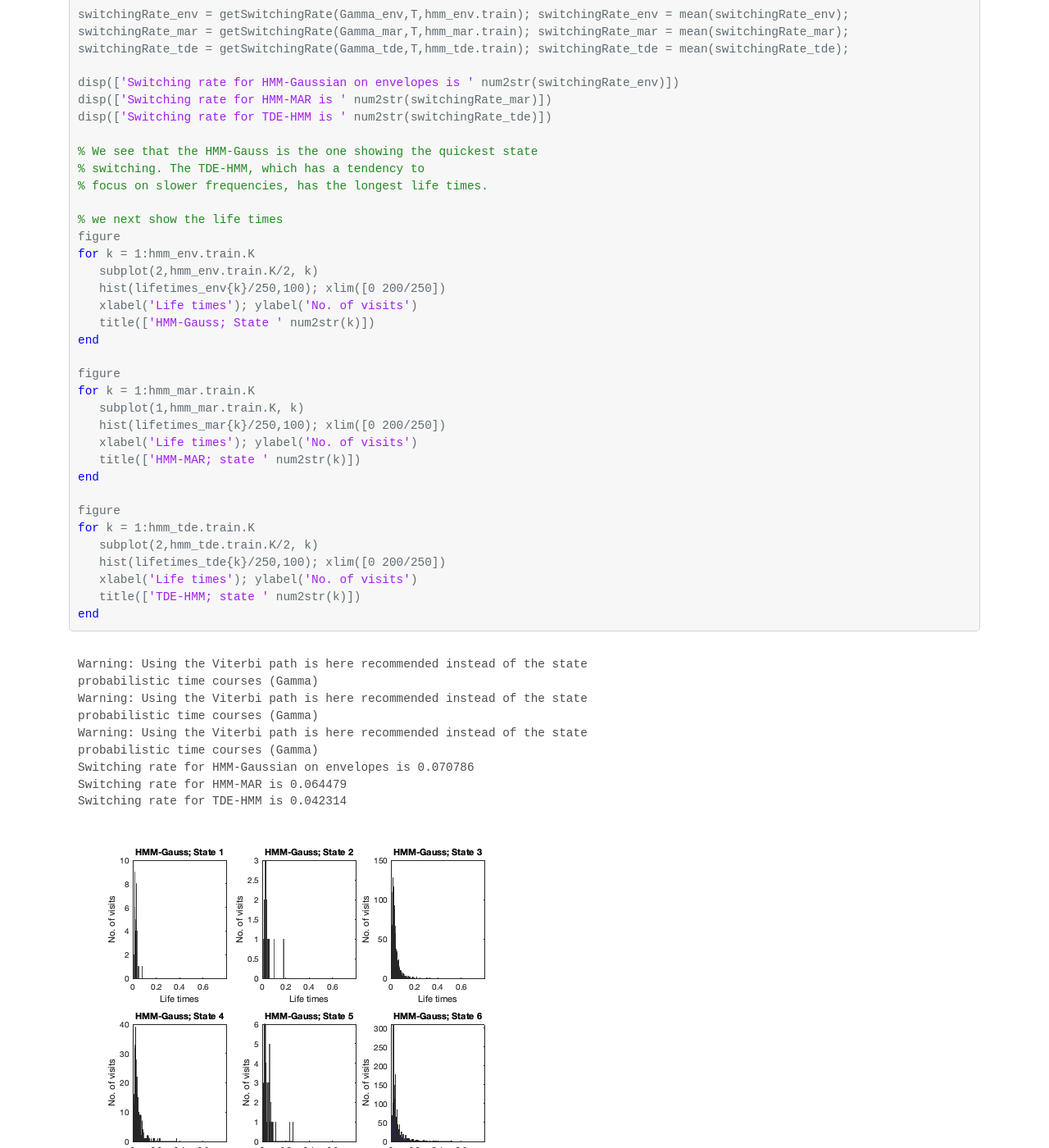
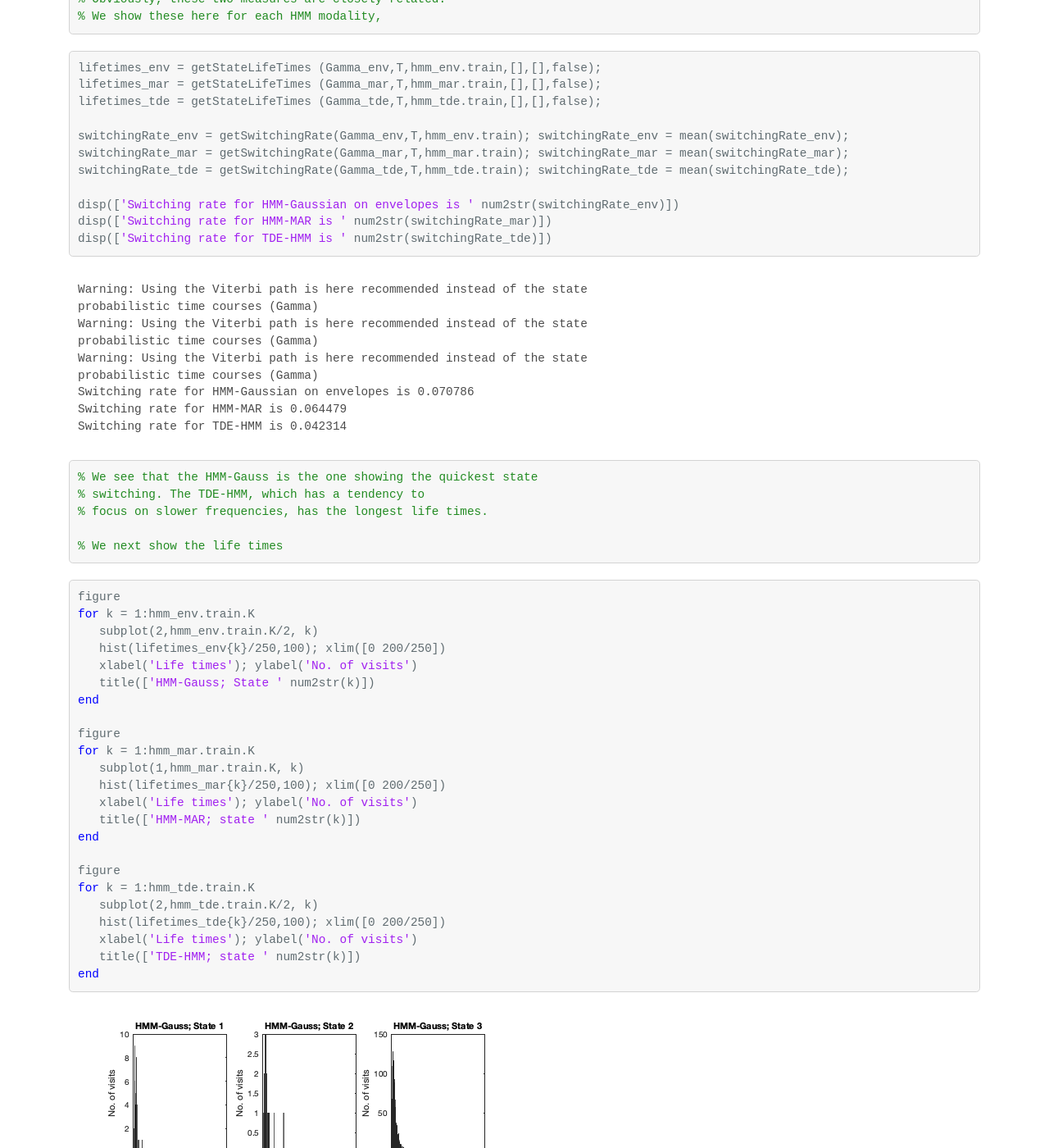
Before and after one commit to OHBA-analysis/osl-docs, a Jekyll site: the page built from matlab/osl_example_hmmmar.html, in a window 1280 px wide and 1400 px high, scrolled down 12598 px. Shown: the whole window at 82% size. Built offline with Jekyll 4.4.1, drawn with Linux system fonts in a browser that asks for light colours.

Commit message:
Factorised the commments in osl_example_hmmmar

```diff
--- a/matlab/osl_example_hmmmar.html
+++ b/matlab/osl_example_hmmmar.html
@@ -152,8 +152,7 @@
 <span class="comment">% Although not done here, we could get intervals of confidence</span>
 <span class="comment">% by setting options.p &gt; 0 (for example options.p=0.01 for a 99%</span>
 <span class="comment">% interval of confidence).</span>
-
-<span class="comment">% We set the options for the spectral estimation:</span>
+</pre><pre class="codeinput"><span class="comment">% We set the options for the spectral estimation:</span>
 options = struct();
 options.fpass = [1 40]; <span class="comment">% frequency range we want to look at, in this case between 1 and 40 Hertzs.</span>
 options.tapers = [4 7]; <span class="comment">% internal multitaper parameter</span>
@@ -193,8 +192,7 @@
 <span class="comment">% band-pass filtered between 1 and 45 Hz.</span>
 <span class="comment">%</span>
 <span class="comment">% The script follows the paper Vidaurre et al. (2016), which used data from the motor cortex</span>
-
-options = struct();
+</pre><pre class="codeinput">options = struct();
 <span class="comment">% Given that we will be looking to 2 regions only, we set it to 3 states instead of 6</span>
 options.K = 3;
 <span class="comment">% order=0 corresponds to a Gaussian distribution (adequate for power time series).</span>
@@ -267,9 +265,7 @@
 <span class="comment">%</span>
 <span class="comment">% The script follows the paper Vidaurre et al. (2018) Nat Comms, which used</span>
 <span class="comment">% pure resting-state data</span>
-
-
-options = struct();
+</pre><pre class="codeinput">options = struct();
 <span class="comment">% We go back to 6 states</span>
 options.K = 6;
 <span class="comment">% The TDE model is set up with the following parameters:</span>
@@ -305,8 +301,7 @@
 </pre><pre class="codeinput"><span class="comment">% As we did before with the HMM-Gaussian on power, we are going to use the</span>
 <span class="comment">% multitaper to estimate the frequency content of the states.</span>
 <span class="comment">% This one might take a bit longer to run.</span>
-
-<span class="comment">% We set the options for the spectral estimation:</span>
+</pre><pre class="codeinput"><span class="comment">% We set the options for the spectral estimation:</span>
 options = struct();
 options.fpass = [1 40]; <span class="comment">% frequency range we want to look at, in this case between 1 and 40 Hertzs.</span>
 options.tapers = [4 7]; <span class="comment">% internal multitaper parameter</span>
@@ -336,8 +331,7 @@
 <span class="comment">%</span>
 <span class="comment">% Note that this function can be used to pull out more frequency modes, as in</span>
 <span class="comment">% Vidaurre et al. (2018), Nature Communications.</span>
-
-params_fac = struct();
+</pre><pre class="codeinput">params_fac = struct();
 params_fac.Base = <span class="string">'coh'</span>;
 params_fac.Method = <span class="string">'NNMF'</span>;
 params_fac.Ncomp = 2; <span class="comment">% set to a higher value (4) to pull out more detailed frequency modes</span>
@@ -378,8 +372,7 @@
 <span class="comment">% But first we will have a look at an arbitrary segment of the states time</span>
 <span class="comment">% courses to have a feel of the time scales at which the states change.</span>
 <span class="comment">% In the plots here, each colour represent one state.</span>
-
-t = 3001:5001; <span class="comment">% some arbitrary time segment</span>
+</pre><pre class="codeinput">t = 3001:5001; <span class="comment">% some arbitrary time segment</span>
 
 figure
 
@@ -409,8 +402,7 @@
 <span class="comment">% contained in the transition probability matrix.</span>
 <span class="comment">%</span>
 <span class="comment">% Note that the order of the states is arbitrary for each run.</span>
-
-figure
+</pre><pre class="codeinput">figure
 
 subplot(1,3,1)
 imagesc(getTransProbs(hmm_env)); colorbar
@@ -431,8 +423,7 @@
 <span class="comment">% or how often you switch between states (switching rate).</span>
 <span class="comment">% Obviously, these two measures are closely related.</span>
 <span class="comment">% We show these here for each HMM modality,</span>
-
-lifetimes_env = getStateLifeTimes (Gamma_env,T,hmm_env.train,[],[],false);
+</pre><pre class="codeinput">lifetimes_env = getStateLifeTimes (Gamma_env,T,hmm_env.train,[],[],false);
 lifetimes_mar = getStateLifeTimes (Gamma_mar,T,hmm_mar.train,[],[],false);
 lifetimes_tde = getStateLifeTimes (Gamma_tde,T,hmm_tde.train,[],[],false);
 
@@ -443,13 +434,21 @@
 disp([<span class="string">'Switching rate for HMM-Gaussian on envelopes is '</span> num2str(switchingRate_env)])
 disp([<span class="string">'Switching rate for HMM-MAR is '</span> num2str(switchingRate_mar)])
 disp([<span class="string">'Switching rate for TDE-HMM is '</span> num2str(switchingRate_tde)])
-
-<span class="comment">% We see that the HMM-Gauss is the one showing the quickest state</span>
+</pre><pre class="codeoutput">Warning: Using the Viterbi path is here recommended instead of the state
+probabilistic time courses (Gamma)
+Warning: Using the Viterbi path is here recommended instead of the state
+probabilistic time courses (Gamma)
+Warning: Using the Viterbi path is here recommended instead of the state
+probabilistic time courses (Gamma)
+Switching rate for HMM-Gaussian on envelopes is 0.070786
+Switching rate for HMM-MAR is 0.064479
+Switching rate for TDE-HMM is 0.042314
+</pre><pre class="codeinput"><span class="comment">% We see that the HMM-Gauss is the one showing the quickest state</span>
 <span class="comment">% switching. The TDE-HMM, which has a tendency to</span>
 <span class="comment">% focus on slower frequencies, has the longest life times.</span>
 
-<span class="comment">% we next show the life times</span>
-figure
+<span class="comment">% We next show the life times</span>
+</pre><pre class="codeinput">figure
 <span class="keyword">for</span> k = 1:hmm_env.train.K
    subplot(2,hmm_env.train.K/2, k)
    hist(lifetimes_env{k}/250,100); xlim([0 200/250])
@@ -472,15 +471,6 @@
    xlabel(<span class="string">'Life times'</span>); ylabel(<span class="string">'No. of visits'</span>)
    title([<span class="string">'TDE-HMM; state '</span> num2str(k)])
 <span class="keyword">end</span>
-</pre><pre class="codeoutput">Warning: Using the Viterbi path is here recommended instead of the state
-probabilistic time courses (Gamma)
-Warning: Using the Viterbi path is here recommended instead of the state
-probabilistic time courses (Gamma)
-Warning: Using the Viterbi path is here recommended instead of the state
-probabilistic time courses (Gamma)
-Switching rate for HMM-Gaussian on envelopes is 0.070786
-Switching rate for HMM-MAR is 0.064479
-Switching rate for TDE-HMM is 0.042314
 </pre><img vspace="5" hspace="5" src="osl_example_hmmmar_06.png" alt=""> <img vspace="5" hspace="5" src="osl_example_hmmmar_07.png" alt=""> <img vspace="5" hspace="5" src="osl_example_hmmmar_08.png" alt=""> <pre class="codeinput"><span class="comment">% In resting-state data, one can validate the states against, for example,</span>
 <span class="comment">% separate behavioural information (phenotypes, clinical variability, etc).</span>
 <span class="comment">% Here, given that this is task data we are going to look at how the state</span>
@@ -488,7 +478,7 @@
 
 <span class="comment">% We compute the state evoked response (locked to stimulus presentation)</span>
 <span class="comment">% for each variety of the HMM, as well as for the raw signal in the primary visual cortex.</span>
-evokedGamma_env = cell(3,1);
+</pre><pre class="codeinput">evokedGamma_env = cell(3,1);
 evokedGamma_mar = cell(3,1);
 evokedGamma_tde = cell(3,1);
 
@@ -537,8 +527,7 @@
 <span class="comment">%</span>
 <span class="comment">% We first run some code to put the state time courses into an epoched</span>
 <span class="comment">% format, and to build up the appropriate design matrix</span>
-
-window_test = [-0.2 0.5]; <span class="comment">% in seconds</span>
+</pre><pre class="codeinput">window_test = [-0.2 0.5]; <span class="comment">% in seconds</span>
 window_test = round(window_test * 250);  <span class="comment">% in time points</span>
 
 K_env = size(Gamma_env,2);
@@ -586,8 +575,7 @@
 </pre><pre class="codeinput"><span class="comment">% We then run the testing for each time point, for faces vs. scrambled</span>
 <span class="comment">% faces. We use the function hmmtest_epoched, which implements permutation</span>
 <span class="comment">% testing for this purpose.</span>
-
-contrast = [0 1 1 -2]';
+</pre><pre class="codeinput">contrast = [0 1 1 -2]';
 Nperm = 5000;
 Y = design_mat * contrast;
 
@@ -803,6 +791,9 @@
 % by setting options.p > 0 (for example options.p=0.01 for a 99%
 % interval of confidence).
 
+%%
+
+
 % We set the options for the spectral estimation:
 options = struct();
 options.fpass = [1 40]; % frequency range we want to look at, in this case between 1 and 40 Hertzs.
@@ -826,8 +817,6 @@
 % We keep spectra_env for now, and will inspect it in comparison to the
 % HMM-MAR spectral estimation later on in the script.
 
-
-
 %%
 
 
@@ -849,6 +838,8 @@
 % band-pass filtered between 1 and 45 Hz.
 %
 % The script follows the paper Vidaurre et al. (2016), which used data from the motor cortex
+
+%%
 
 options = struct();
 % Given that we will be looking to 2 regions only, we set it to 3 states instead of 6
@@ -899,6 +890,8 @@
 % which are defined in the temporal domain, into the spectral domain.
 % This way, we will have, for each state, estimates of power, coherence, phase relations, etc.
 
+%%
+
 % We set the options to get the spectral estimation from the MAR parameters
 options = struct();
 options.fpass = [1 40]; % frequency range we want to look at
@@ -936,6 +929,7 @@
 % The script follows the paper Vidaurre et al. (2018) Nat Comms, which used
 % pure resting-state data
 
+%%
 
 options = struct();
 % We go back to 6 states
@@ -977,6 +971,8 @@
 % multitaper to estimate the frequency content of the states.
 % This one might take a bit longer to run.
 
+%%
+
 % We set the options for the spectral estimation:
 options = struct();
 options.fpass = [1 40]; % frequency range we want to look at, in this case between 1 and 40 Hertzs.
@@ -1011,6 +1007,8 @@
 %
 % Note that this function can be used to pull out more frequency modes, as in
 % Vidaurre et al. (2018), Nature Communications.
+
+%%
 
 params_fac = struct();
 params_fac.Base = 'coh';
@@ -1058,6 +1056,8 @@
 % courses to have a feel of the time scales at which the states change.
 % In the plots here, each colour represent one state.
 
+%%
+
 t = 3001:5001; % some arbitrary time segment
 
 figure
@@ -1092,6 +1092,8 @@
 %
 % Note that the order of the states is arbitrary for each run.
 
+%%
+
 figure
 
 subplot(1,3,1)
@@ -1117,6 +1119,8 @@
 % Obviously, these two measures are closely related.
 % We show these here for each HMM modality,
 
+%%
+
 lifetimes_env = getStateLifeTimes (Gamma_env,T,hmm_env.train,[],[],false);
 lifetimes_mar = getStateLifeTimes (Gamma_mar,T,hmm_mar.train,[],[],false);
 lifetimes_tde = getStateLifeTimes (Gamma_tde,T,hmm_tde.train,[],[],false);
@@ -1129,11 +1133,16 @@
 disp(['Switching rate for HMM-MAR is ' num2str(switchingRate_mar)])
 disp(['Switching rate for TDE-HMM is ' num2str(switchingRate_tde)])
 
+%%
+
 % We see that the HMM-Gauss is the one showing the quickest state
 % switching. The TDE-HMM, which has a tendency to
 % focus on slower frequencies, has the longest life times.
 
-% we next show the life times
+% We next show the life times
+
+%%
+
 figure
 for k = 1:hmm_env.train.K
    subplot(2,hmm_env.train.K/2, k)
@@ -1167,6 +1176,9 @@
 
 % We compute the state evoked response (locked to stimulus presentation)
 % for each variety of the HMM, as well as for the raw signal in the primary visual cortex.
+
+%%
+
 evokedGamma_env = cell(3,1);
 evokedGamma_mar = cell(3,1);
 evokedGamma_tde = cell(3,1);
@@ -1221,6 +1233,8 @@
 % We first run some code to put the state time courses into an epoched
 % format, and to build up the appropriate design matrix
 
+%%
+
 window_test = [-0.2 0.5]; % in seconds
 window_test = round(window_test * 250);  % in time points
 
@@ -1273,6 +1287,8 @@
 % faces. We use the function hmmtest_epoched, which implements permutation
 % testing for this purpose.
 
+%%
+
 contrast = [0 1 1 -2]';
 Nperm = 5000;
 Y = design_mat * contrast;
```
Also changed, not shown: matlab/osl_example_hmmmar.png, matlab/osl_example_hmmmar_01.png, matlab/osl_example_hmmmar_02.png, matlab/osl_example_hmmmar_03.png, matlab/osl_example_hmmmar_04.png, matlab/osl_example_hmmmar_05.png, matlab/osl_example_hmmmar_06.png, matlab/osl_example_hmmmar_07.png, matlab/osl_example_hmmmar_08.png, matlab/osl_example_hmmmar_09.png, matlab/osl_example_hmmmar_10.png.
